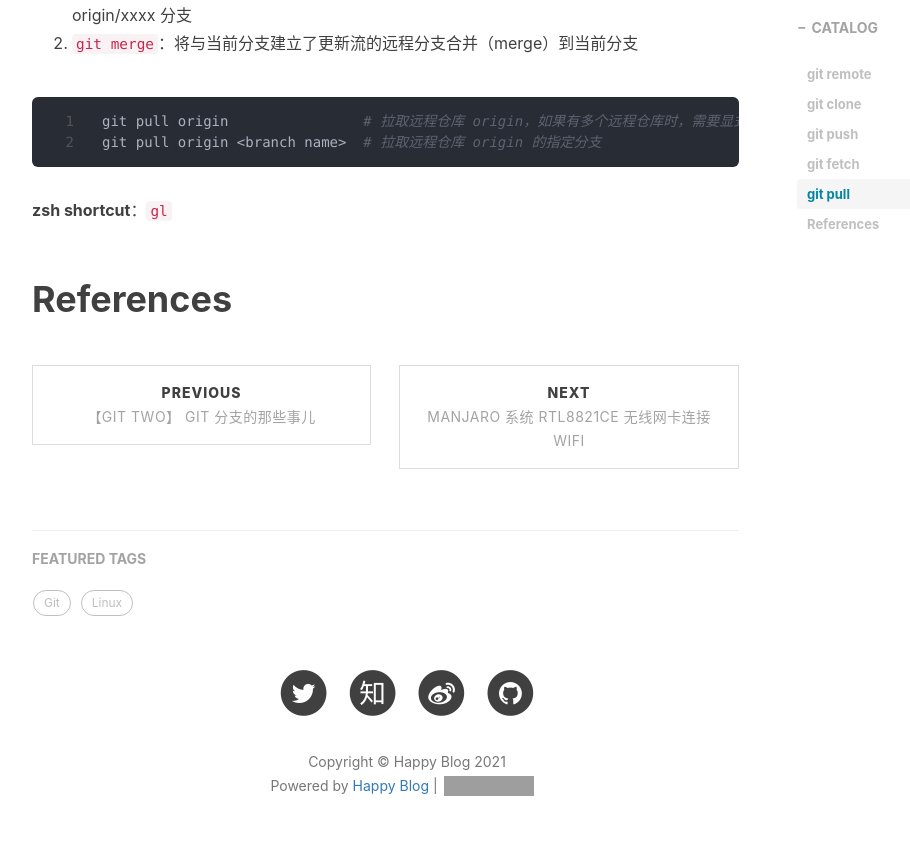
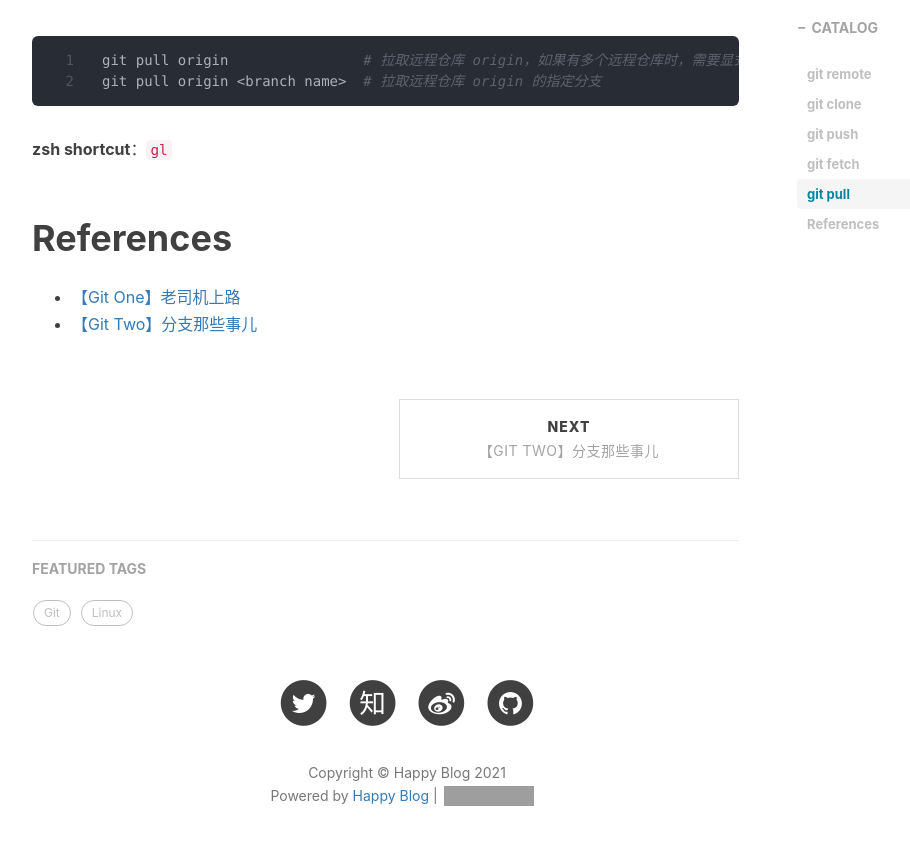
Before and after one commit to WlqFigureBed/WlqFigureBed.github.io, a Jekyll site: the page built from _posts/question.solution.tutorial/Git/2020-11-23-Git-Remote.md, in a window 1280 px wide and 900 px high, scrolled down 2353 px. Shown: the top 845 px of the window, without its empty margins (233-1143 px from the left). Built offline with Jekyll 4.4.1, drawn with Linux system fonts in a browser that asks for light colours; nearby versions of some CDN libraries; comment, search, counter and statistics services are not loaded; some of the changed text lies outside the part shown; grey boxes are pictures that could not be loaded.

Commit message:
完善引用

```diff
--- a/_posts/question.solution.tutorial/Git/2020-11-25-Git-Remote.md
+++ b/_posts/question.solution.tutorial/Git/2020-11-23-Git-Remote.md
@@ -86,3 +86,6 @@
 **zsh shortcut**：`gl`
 
 # References
+
+- [【Git One】老司机上路](https://leqing.work/2020/11/24/Git-Base/)
+- [【Git Two】分支那些事儿](https://leqing.work/2020/11/24/Git-Branch/)
```
Also changed, not shown: other parts of _posts/question.solution.tutorial/Git/2020-11-23-Git-Remote.md (+2 -2 lines), _posts/question.solution.tutorial/Git/2020-11-24-Git-Branch.md (+4 -2 lines), _posts/question.solution.tutorial/Git/2020-11-25-Git-Base.md (renamed from _posts/question.solution.tutorial/Git/2020-11-23-Git-Base.md, +4 -2 lines).
